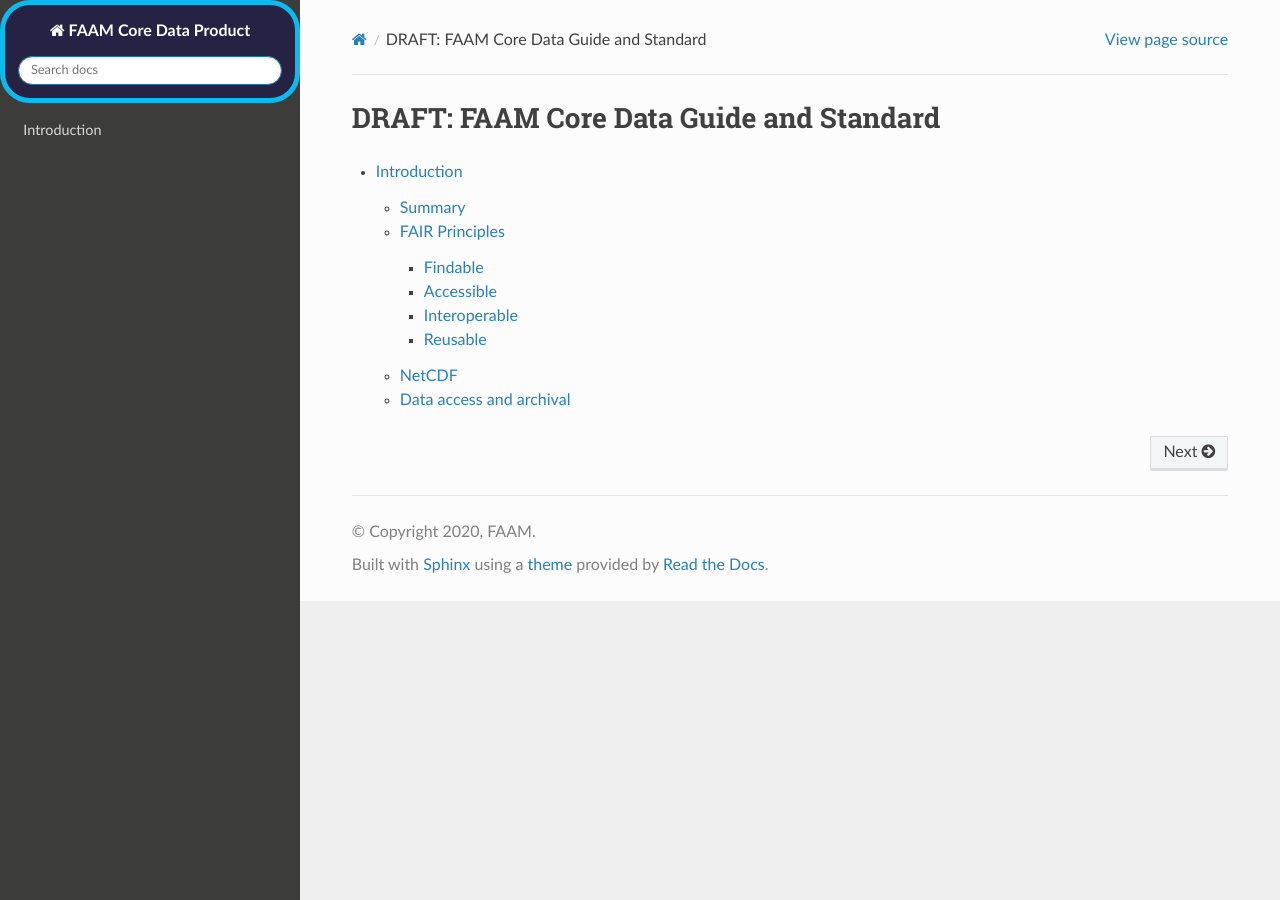
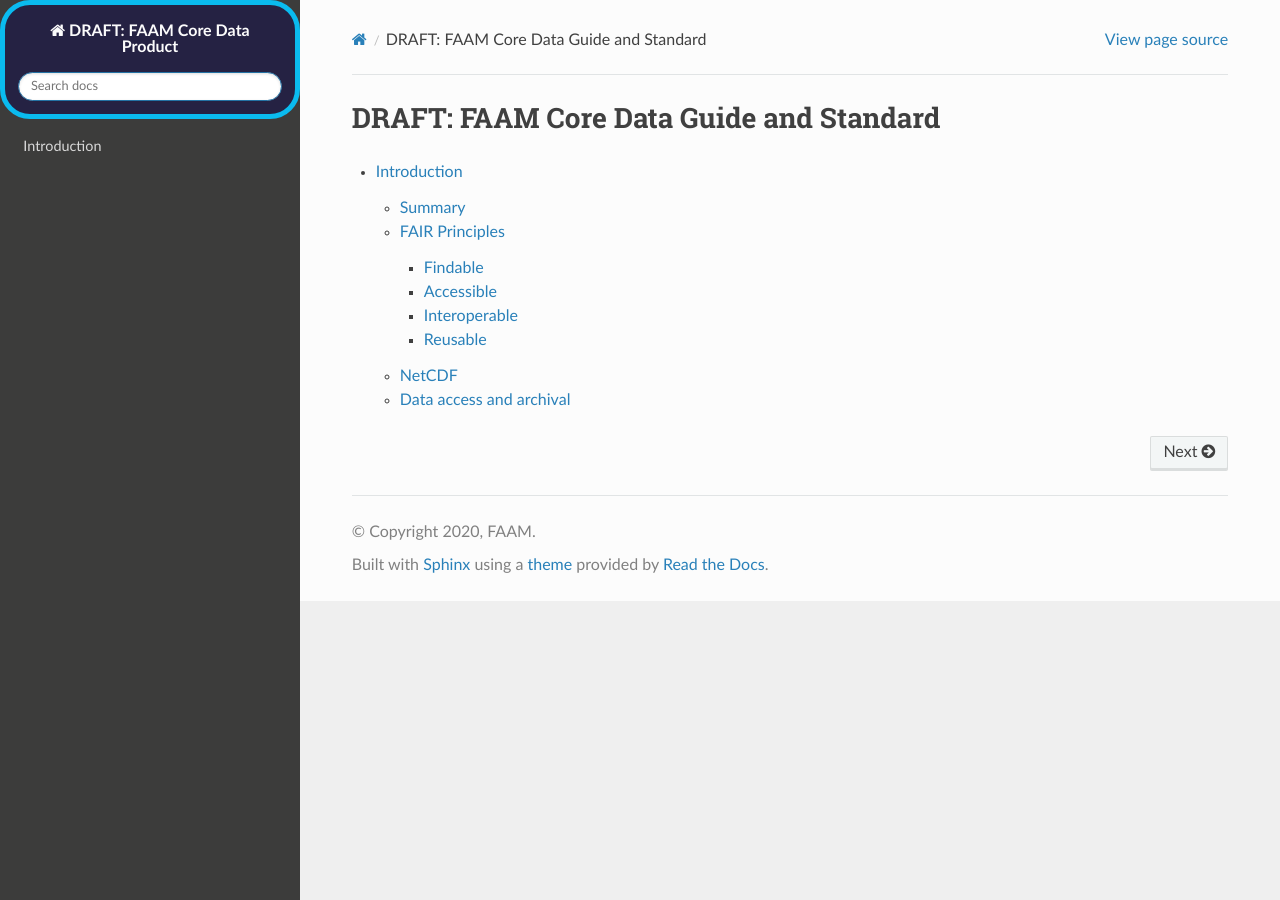
Before and after one commit to FAAM-146/decades-ppandas, a Sphinx documentation site: the page built from ppodd/docs/index.rst, in a window 1280 px wide. Built offline with Sphinx 7.4.7 and the Read the Docs theme 2.0.0, drawn with Linux system fonts in a browser that asks for light colours; pages that are not in the unit, such as notebooks, are missing from menus.

```diff
--- a/ppodd/docs/conf.py
+++ b/ppodd/docs/conf.py
@@ -20,9 +20,9 @@ def setup(app):
 
 # -- Project information -----------------------------------------------------
 
-project = 'FAAM Core Data Product'
+project = 'DRAFT: FAAM Core Data Product'
 copyright = '2020, FAAM'
-author = 'Dave Sproson'
+author = 'FAAM'
 
 
 # -- General configuration ---------------------------------------------------
```
